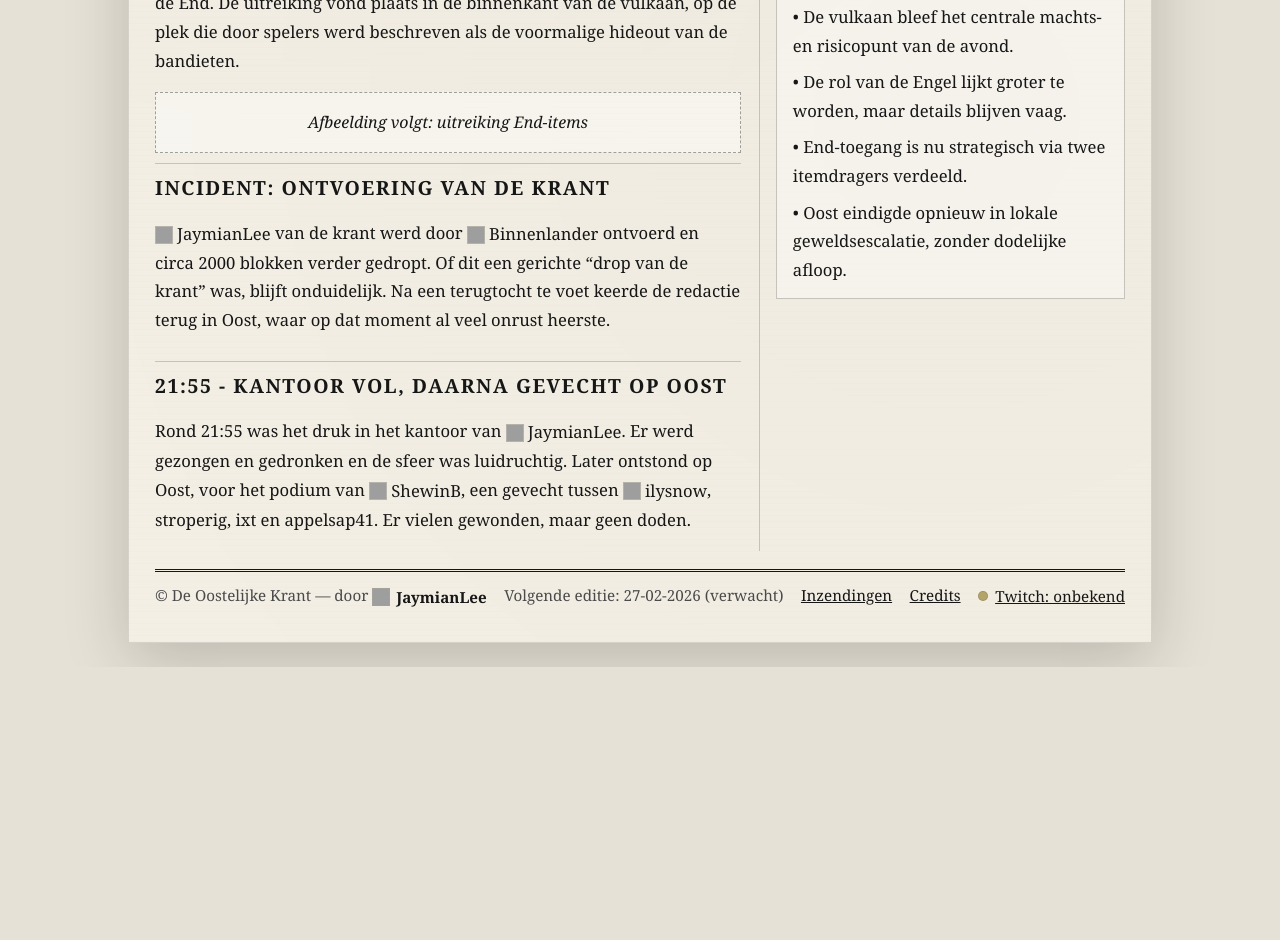
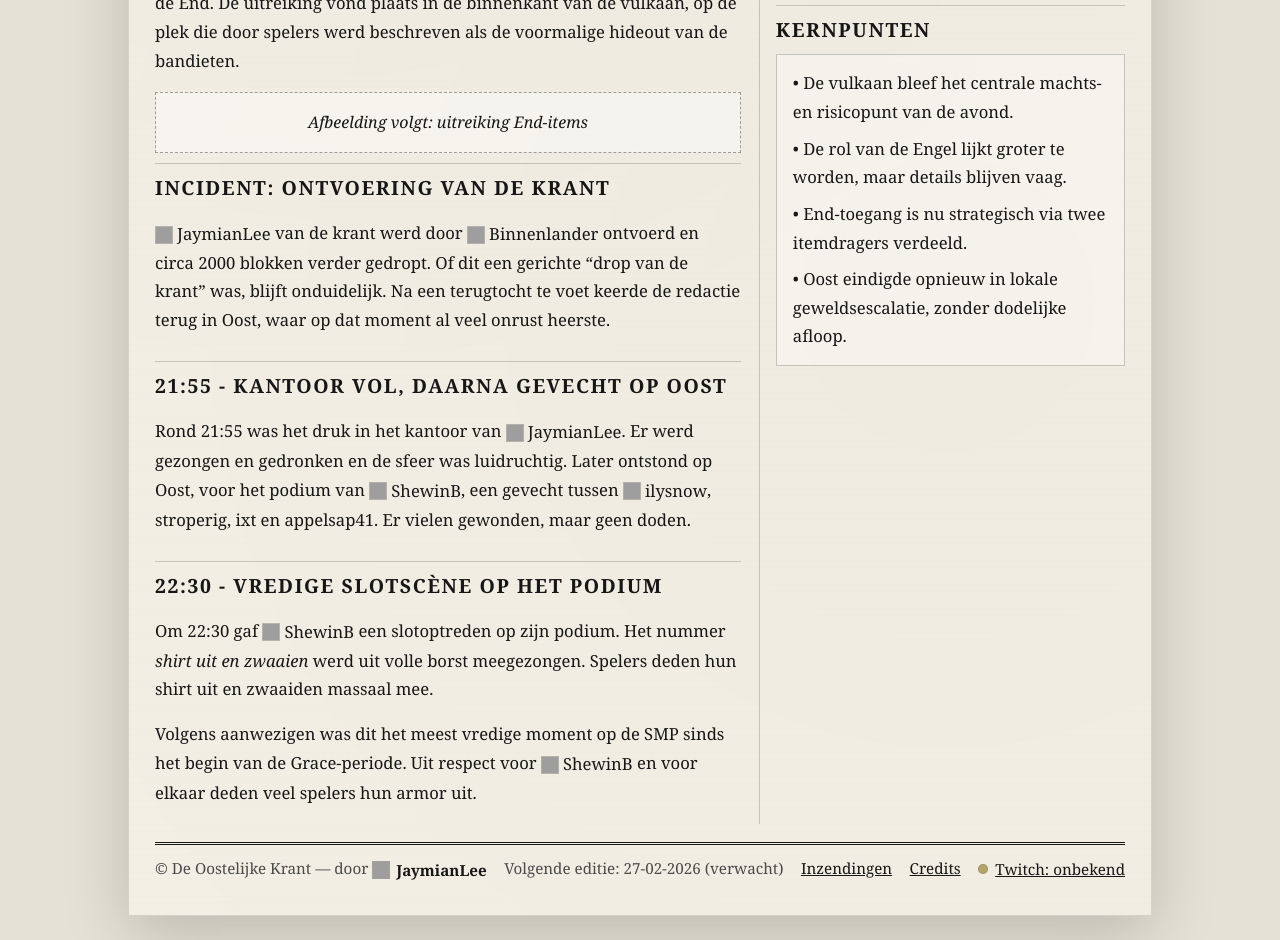
Before and after one commit to Jaymian-Lee/deoostelijkekrant, a website: page editions/2026-02-26-editie-9/index.html in a window 1280 px wide. Shown: the part 1146-2086 px from the top of the page. Before the commit the page ends 1813 px from the top, so only its background shows below. Drawn offline with Linux system fonts and the light colour scheme; no server answers; grey boxes are pictures that could not be loaded.

Commit message:
Update editie 9 with 22:30 ShewinB peaceful finale

```diff
--- a/editions/2026-02-26-editie-9/index.html
+++ b/editions/2026-02-26-editie-9/index.html
@@ -94,6 +94,16 @@
           Rond 21:55 was het druk in het kantoor van JaymianLee. Er werd gezongen en gedronken en de sfeer was luidruchtig. Later ontstond op Oost, voor het podium van ShewinB, een gevecht tussen ilysnow, stroperig, ixt en appelsap41. Er vielen gewonden, maar geen doden.
         </p>
       </section>
+
+      <section class="section">
+        <h3>22:30 - Vredige slotscène op het podium</h3>
+        <p>
+          Om 22:30 gaf ShewinB een slotoptreden op zijn podium. Het nummer <i>shirt uit en zwaaien</i> werd uit volle borst meegezongen. Spelers deden hun shirt uit en zwaaiden massaal mee.
+        </p>
+        <p>
+          Volgens aanwezigen was dit het meest vredige moment op de SMP sinds het begin van de Grace-periode. Uit respect voor ShewinB en voor elkaar deden veel spelers hun armor uit.
+        </p>
+      </section>
     </div>
 
     <aside class="sidebar section">
@@ -105,6 +115,7 @@
         <div class="item"><span class="time">21:10+</span>Aldie_ en odsko ontvangen End-items.</div>
         <div class="item"><span class="time">Later</span>JaymianLee ontvoerd en 2000 blokken verder gedropt.</div>
         <div class="item"><span class="time">21:55</span>Drukte in kantoor, daarna gevecht op Oost.</div>
+        <div class="item"><span class="time">22:30</span>Slotoptreden van ShewinB; massaal meezingen en tijdelijk vrede.</div>
       </div>
 
       <h3>Kernpunten</h3>
```
